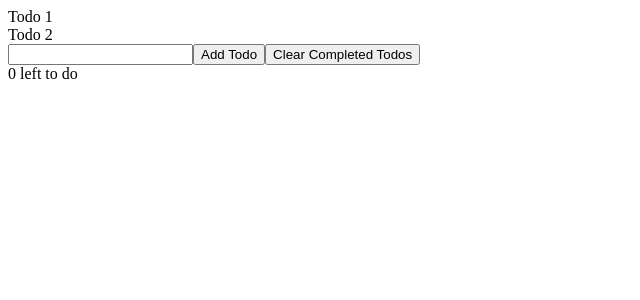
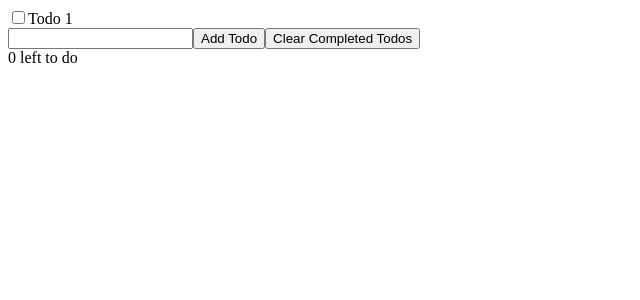
Before and after one commit to nrqrmz/react-wds30, a React (Create React App) app: page / in a window 1280 px wide. Shown: the top 300 px of the page, without its empty margins (0-640 px from the left). Built offline with nearby package versions, Linux system fonts and the light colour scheme.

Commit message:
Add checkbox input

```diff
--- a/src/App.js
+++ b/src/App.js
@@ -2,7 +2,7 @@ import React, { useState } from 'react';
 import TodoList from './TodoList';
 
 function App() {
-  const [todos, setTodos] = useState(['Todo 1', 'Todo 2'])
+  const [todos, setTodos] = useState([{ id:1, name: 'Todo 1', complete: false }])
   return (
     <>
       <TodoList todos={todos} />
--- a/src/Todo.js
+++ b/src/Todo.js
@@ -3,7 +3,11 @@ import React from 'react'
 export default function Todo({ todo }) {
   return (
     <div>
-      {todo}
+      <label>
+        <input type="checkbox" checked={todo.complete} />
+        {todo.name}
+      </label>
+
     </div>
   )
 }
--- a/src/TodoList.js
+++ b/src/TodoList.js
@@ -4,7 +4,7 @@ import Todo from './Todo'
 export default function TodoList({ todos }) {
   return (
     todos.map(todo => {
-      return <Todo key={todo} todo={todo} />
+      return <Todo key={todo.id} todo={todo} />
     })
   )
 }
```
